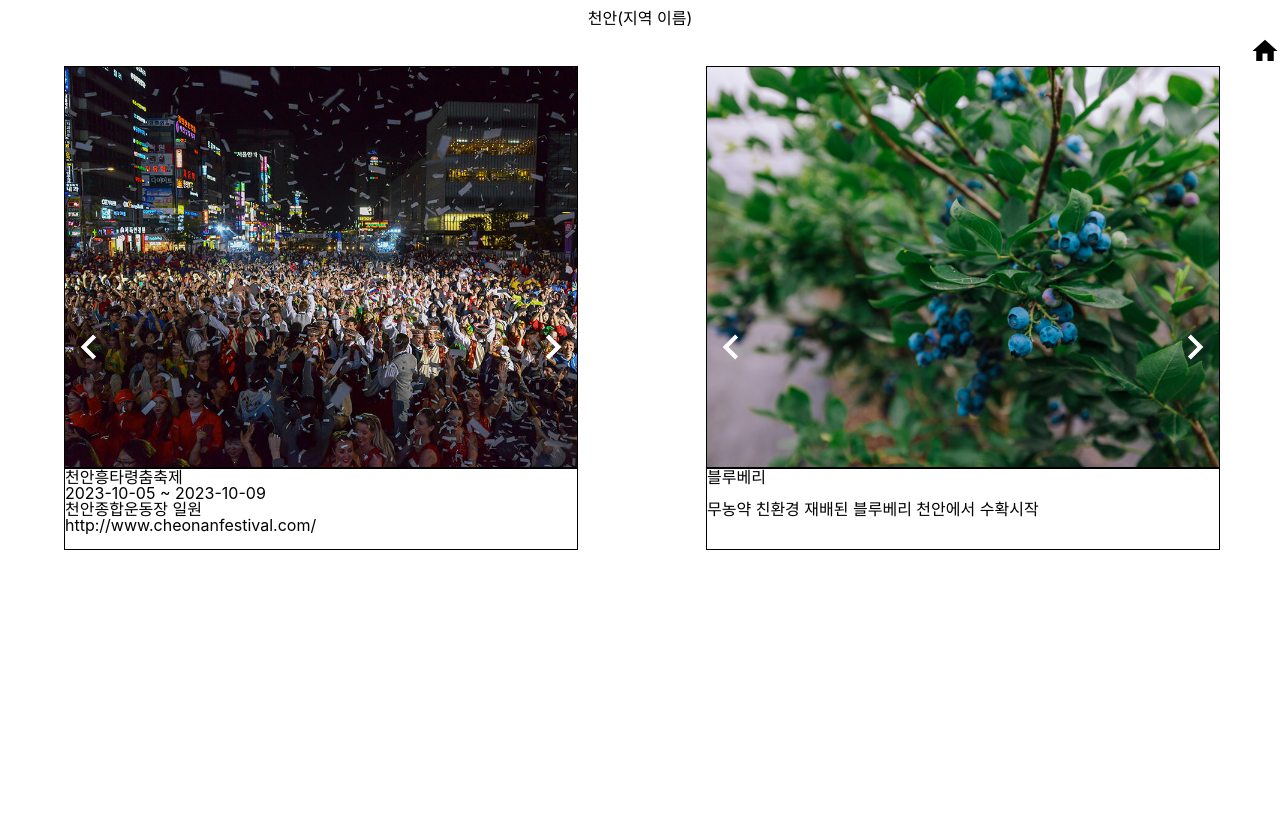
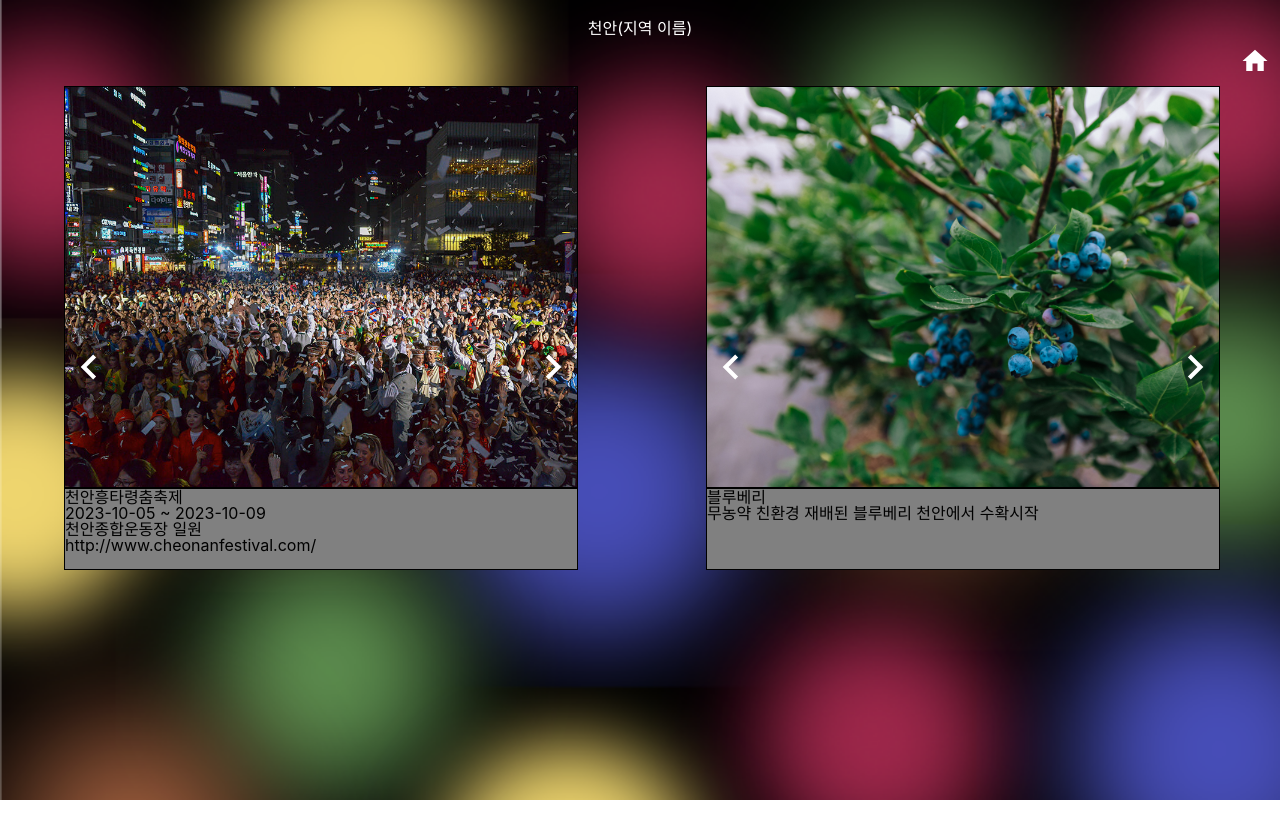
Before and after one commit to hin6150/ToyProject, a React (Create React App) app: page /detail in a window 1280 px wide. Shown: the top 838 px of the page. Built offline with nearby package versions, Linux system fonts and the light colour scheme.

Commit message:
포스트 페이지 배경 추가(#2)

```diff
--- a/src/Component/Texts/Texts.css
+++ b/src/Component/Texts/Texts.css
@@ -5,6 +5,7 @@
     margin: 0vw 5vw 0vw 5vw;
 
     border: 1px solid black;
+    background-color: gray;
   }
 
   .SecondText {
@@ -13,6 +14,8 @@
     margin: 0vw 5vw 0vw 5vw;
 
     border: 1px solid black;
+    background-color: gray;
+
   }
   /* .firstPostText {
     text-align: center;
--- a/src/Detail.css
+++ b/src/Detail.css
@@ -1,18 +1,22 @@
 .Main {
-  width: 100%;
-  height: 100%;
+  width: 100vw;
+  height: 100vh;
+  background-image: url("img/back.png");
+  background-size: cover;
 }
 
 /* 지역 이름 */
 .mainName {
   text-align: center;
-  margin: 10px;
+  padding: 20px 0px 0px 0px;
+  color: white;
 }
 
 /* 홈 버튼 */
 .homeButton {
   float: right;
-  color: black;
+  margin: 10px;
+  color: white;
   font-size: 30px;
 }
 .postList {
--- a/src/Pages/Detail.js
+++ b/src/Pages/Detail.js
@@ -12,6 +12,7 @@ import {
 const Detail = () => {
   return (
     <div className="Main">
+
       <div className="header">
         <h1 className="mainName">천안(지역 이름)</h1>
         <Link to={"/"}>
@@ -47,7 +48,6 @@ const Detail = () => {
           <SecondPost></SecondPost>
           <SecondText>
             <h1>블루베리</h1>
-            <br></br>
             <p>무농약 친환경 재배된 블루베리 천안에서 수확시작</p>
           </SecondText>
         </div>
```
